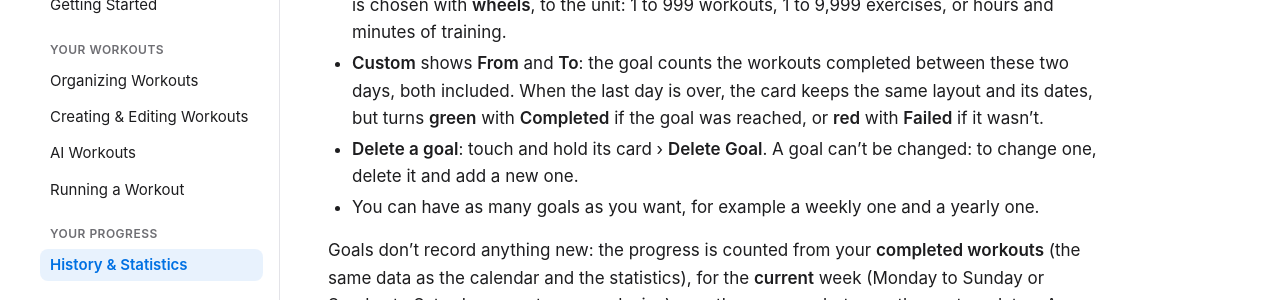
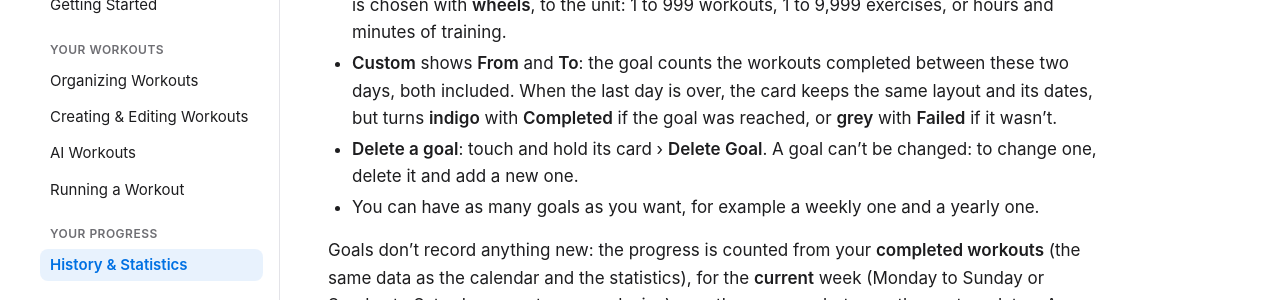
Before and after one commit to User1223-lgtm/workout-planner, a Jekyll site: the page built from history-and-statistics.md, in a window 1280 px wide and 900 px high, scrolled down 3345 px. Shown: the part 152-452 px from the top of the window. Built offline with Jekyll 4.4.1, drawn with Linux system fonts in a browser that asks for light colours.

Commit message:
Goals: finished custom goals in indigo (completed) or grey (failed)
Co-Authored-By: Claude Opus 5.5 <noreply@anthropic.com>
Claude-Session: https://claude.ai/code/session_01PSKkjhg92DJzge7KN1tx42

```diff
--- a/history-and-statistics.md
+++ b/history-and-statistics.md
@@ -91,7 +91,7 @@ The total of the period is shown at the top right of each chart.
 Each card shows the goal (*3 workouts*), its period in a small label at the top right (*This Week*, or *01/12/2026 – 15/01/2027* for custom dates), a **progress bar** and the progress (*2 / 3*). When the goal is reached, the bar and the numbers turn green with a check.
 
 - **Add a goal**: tap **+** at the top right (or **Add a Goal** when the list is empty), choose what to count, the period (**Week**, **Month**, **Year** or **Custom**) and the number, then tap **Add**. The number is chosen with **wheels**, to the unit: 1 to 999 workouts, 1 to 9,999 exercises, or hours and minutes of training.
-- **Custom** shows **From** and **To**: the goal counts the workouts completed between these two days, both included. When the last day is over, the card keeps the same layout and its dates, but turns **green** with **Completed** if the goal was reached, or **red** with **Failed** if it wasn't.
+- **Custom** shows **From** and **To**: the goal counts the workouts completed between these two days, both included. When the last day is over, the card keeps the same layout and its dates, but turns **indigo** with **Completed** if the goal was reached, or **grey** with **Failed** if it wasn't.
 - **Delete a goal**: touch and hold its card › **Delete Goal**. A goal can't be changed: to change one, delete it and add a new one.
 - You can have as many goals as you want, for example a weekly one and a yearly one.
 
```
